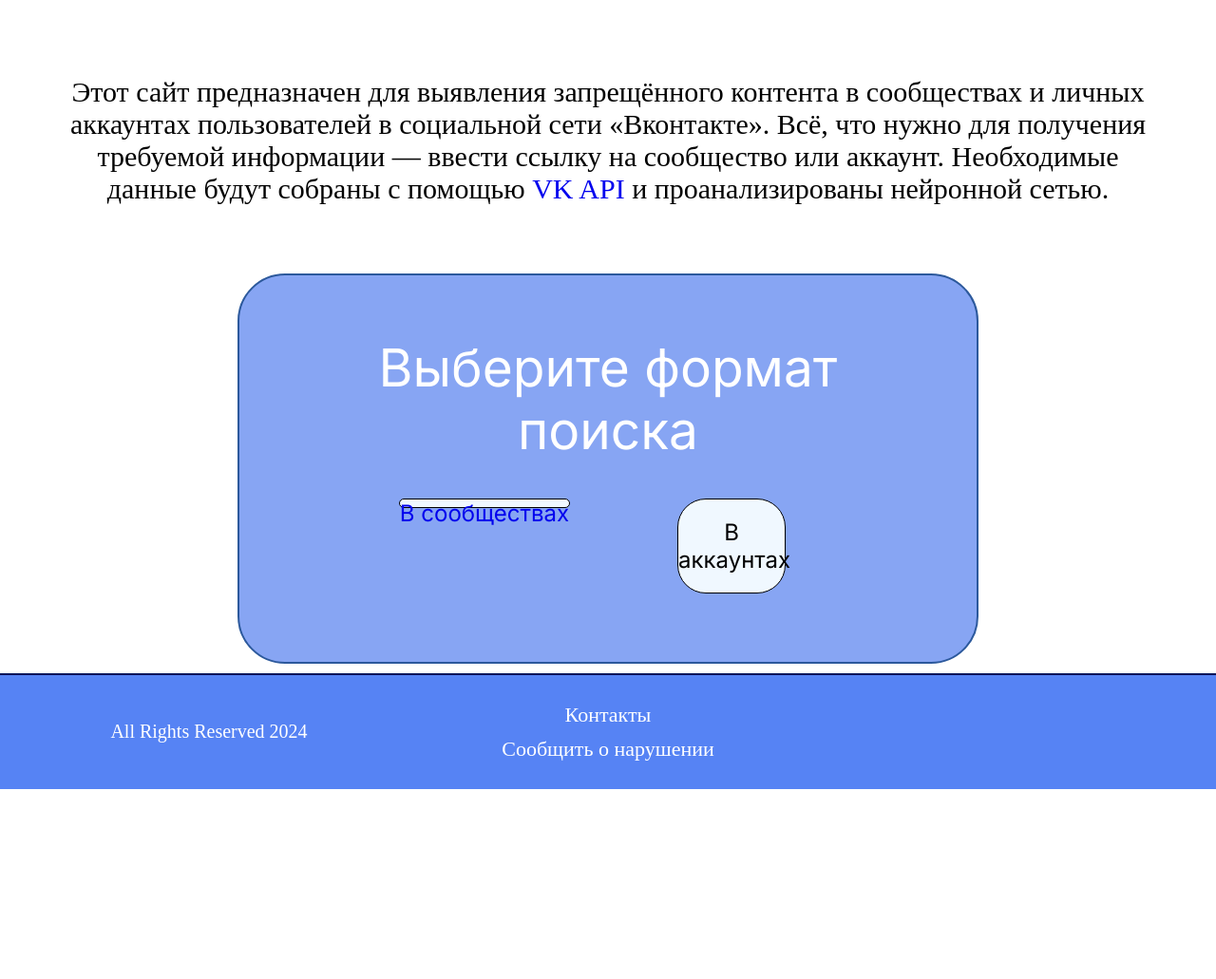
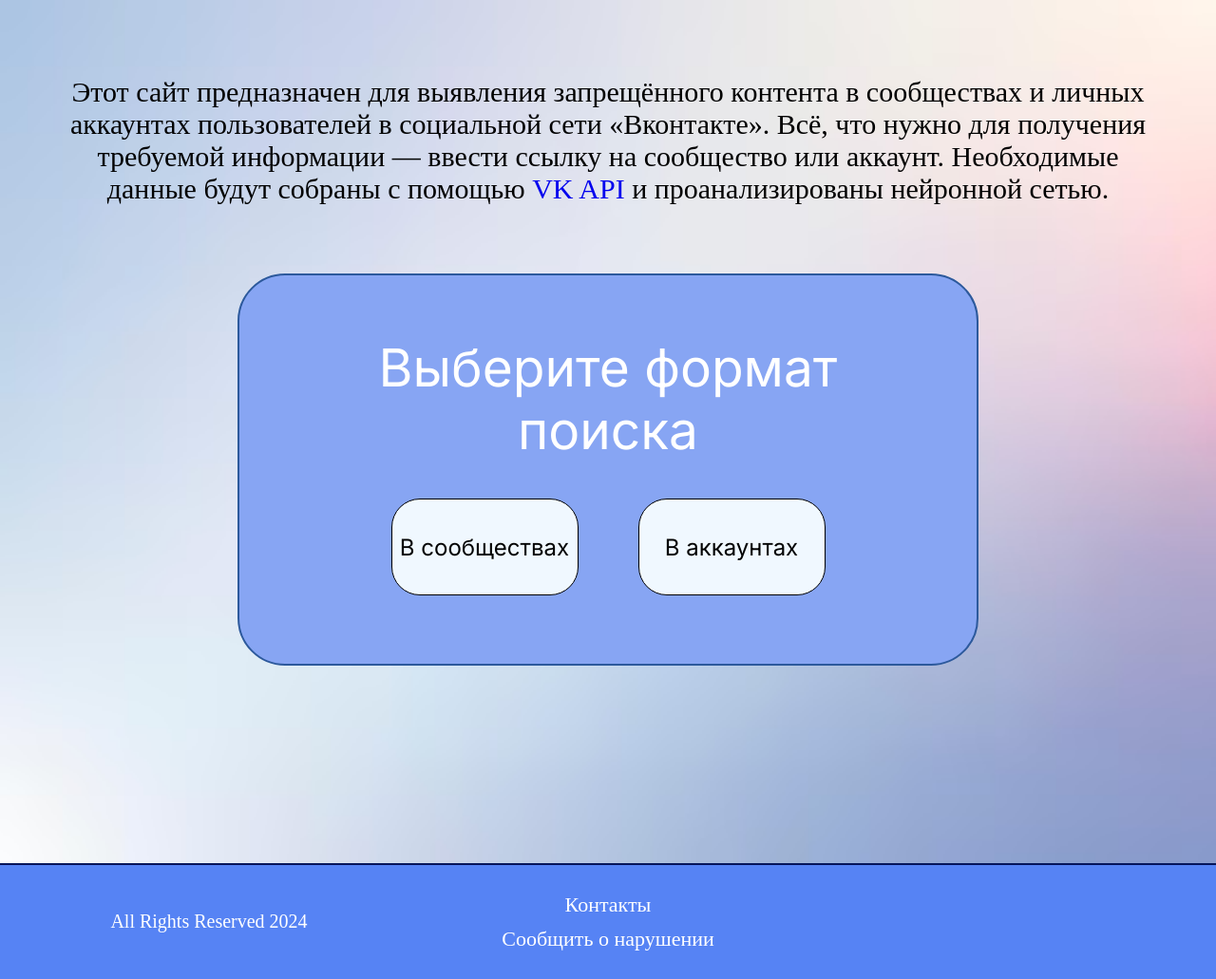
Before and after one commit to scr3amsh0t/app, a Django app: page / in a window 1280 px wide. Shown: the part 82-1113 px from the top of the page at 95% size. Before the commit the page ends 913 px from the top, so only its background shows below. Run offline with Django 4.2, Linux system fonts and the light colour scheme.

Commit message:
измнение кнопок, добавление фона

```diff
--- a/main/static/deps/styles/about.css
+++ b/main/static/deps/styles/about.css
@@ -56,7 +56,8 @@ div {
   align-items: center;
   display: flex;
   flex-direction: column;
-  background-color: #ffffff;
+  background-image: url("../images/fon.jpg");
+  background-size: 100% 100%;
 }
 
 .main-text {
--- a/main/static/deps/styles/account.css
+++ b/main/static/deps/styles/account.css
@@ -32,7 +32,6 @@ div {
     align-items: center;
     border-bottom: solid 2px #07155c;
     background-color: #a8c0fe;
-    margin-bottom: 100px;
   }
 
 .navbar .image {
@@ -52,11 +51,12 @@ div {
   position: relative;
   display: flex;
   flex-direction: column;
-  background-color: #ffffff;
+  background-image: url("../images/fon.jpg");
+  background-size: 100% 100%;
 }
 
 form {
-    margin: 0px 0px 10px 80px;
+    margin: 100px 0px 10px 80px;
     width: 40%;
     position: relative;
     flex-wrap: wrap;
--- a/main/static/deps/styles/groups.css
+++ b/main/static/deps/styles/groups.css
@@ -32,7 +32,6 @@ div {
     align-items: center;
     border-bottom: solid 2px #07155c;
     background-color: #a8c0fe;
-    margin-bottom: 100px;
   }
 
 .navbar .image {
@@ -52,11 +51,12 @@ div {
   position: relative;
   display: flex;
   flex-direction: column;
-  background-color: #ffffff;
+  background-image: url("../images/fon.jpg");
+  background-size: 100% 100%;
 }
 
 form {
-    margin: 0px 0px 10px 80px;
+    margin: 100px 0px 10px 80px;
     width: 40%;
     position: relative;
     flex-wrap: wrap;
--- a/main/static/deps/styles/index.css
+++ b/main/static/deps/styles/index.css
@@ -19,7 +19,7 @@ a {
   text-decoration: none;
 }
 
-a:visited {
+.vk-url:visited {
   color:  #0000FF;
 }
 
@@ -56,7 +56,8 @@ div {
   align-items: center;
   display: flex;
   flex-direction: column;
-  background-color: #ffffff;
+  background-image: url("../images/fon.jpg");
+  background-size: 100% 100%;
 }
 
 .main-text {
@@ -66,7 +67,7 @@ div {
 }
 
 .wall .main_block {
-  margin-bottom: 2px;
+  margin-bottom: 200px;
   box-sizing: border-box;
   padding: 5% 10%;
   width: calc(100% - 50rem);
@@ -95,43 +96,29 @@ div {
   justify-items: center;
 }
 
-.wall .main_block .buttons .left_button {
-  height: 10px;
+.a-buttons {
+  display: flex;
+  align-items: center;
+  justify-content: center;
+  width: 75%;
+  height: 100px;
   border: solid 0.1rem #000000;
   border-radius: 3rem;
   font-size: x-large;
   max-width: 500px;
+  cursor: pointer;
   text-align: center;
   color: #000000;
   font-family: Inter, 'Source Sans Pro';
   background-color:aliceblue;
 }
 
-.left_button:hover {
+.a-buttons:hover {
   background-color:wheat !important;
 }
 
-.wall .main_block .buttons .right_button {
-  width: 80%;
-  height: 100px;
-  border: solid 0.1rem #000000;
-  border-radius: 3rem;
-  font-size: x-large;
-  max-width: 500px;
-  text-align: center;
-  color: #000000;
-  font-family: Inter, 'Source Sans Pro';
-  background-color:aliceblue;
-}
-
-.right_button:hover {
-  background-color:wheat !important;
-}
-
-.a-buttons {
-  display: flex;
-  align-items: center;
-  justify-content: center;
+.a-buttons:visited {
+  color:  #000000;
 }
 
 .footer {
--- a/main/templates/main/index.html
+++ b/main/templates/main/index.html
@@ -12,18 +12,15 @@
     <p>Этот сайт предназначен для выявления запрещённого контента в сообществах и личных аккаунтах пользователей в
       социальной сети «Вконтакте».
       Всё, что нужно для получения требуемой информации — ввести ссылку на сообщество или аккаунт. Необходимые данные
-      будут собраны с помощью <a href="https://dev.vk.com/ru/reference" target="_blank">VK API</a> и проанализированы
+      будут собраны с помощью <a class="vk-url" href="https://dev.vk.com/ru/reference" target="_blank">VK API</a> и проанализированы
       нейронной сетью.</p>
   </div>
   <div class="main_block">
     <p class="block_text">Выберите формат поиска</p>
     <div class="buttons">
       {% comment %}  весь блок - это кнопка, поэтому он польностью кликабелен, сделать только a-buttons кликабельные {% endcomment %}
-
-      <button class="left_button"><a class="a-buttons" href="{% url "groups" %}">В сообществах</a></button>
-
-
-      <a class="a-buttons" href="{% url "account" %}"><button class="right_button">В аккаунтах</button></a>
+      <a class="a-buttons" href="{% url "groups" %}">В сообществах</a>
+      <a class="a-buttons" href="{% url "account" %}">В аккаунтах</a>
     </div>
   </div>
 </div>
```
Also changed, not shown: main/static/deps/images/fon.jpg (added).
